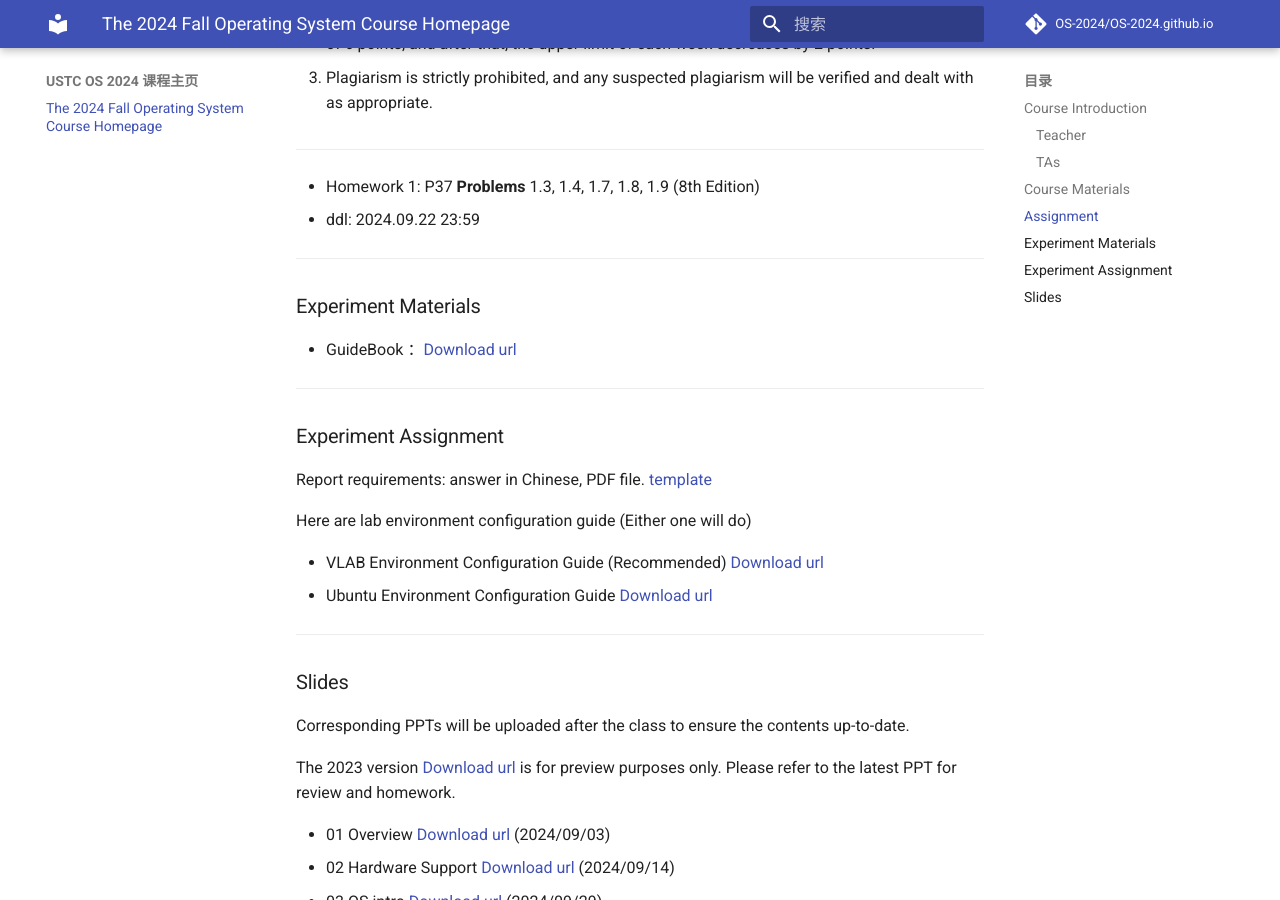
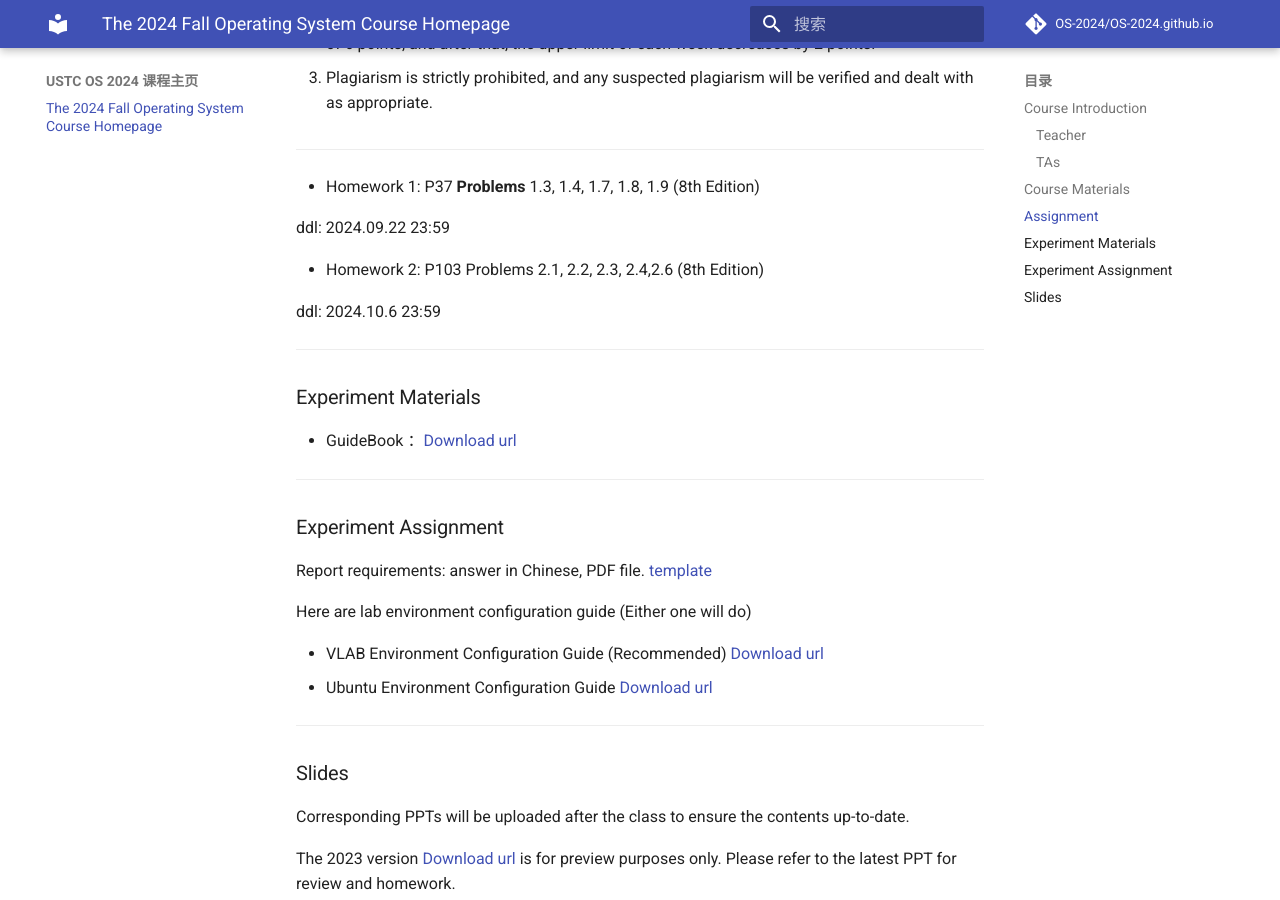
Before and after one commit to OS-2024/OS-2024.github.io, an MkDocs documentation site: the page built from docs/index.md, in a window 1280 px wide and 900 px high, scrolled down 1348 px. Built offline with MkDocs 1.6.1 and Material for MkDocs 9.7.7, drawn with Linux system fonts in a browser that asks for light colours; comment, search, counter and statistics services are not loaded.

Commit message:
update hw2

```diff
--- a/docs/index.md
+++ b/docs/index.md
@@ -54,7 +54,12 @@ Additional notes on assignments:
 ***
 
 * Homework  1: P37 **Problems** 1.3, 1.4, 1.7, 1.8, 1.9 (8th Edition)
-  * ddl: 2024.09.22 23:59
+
+  ddl: 2024.09.22 23:59
+
+* Homework  2: P103 Problems 2.1, 2.2, 2.3, 2.4,2.6 (8th Edition)
+
+  ddl: 2024.10.6 23:59
 ***
 
 ### Experiment Materials
```
